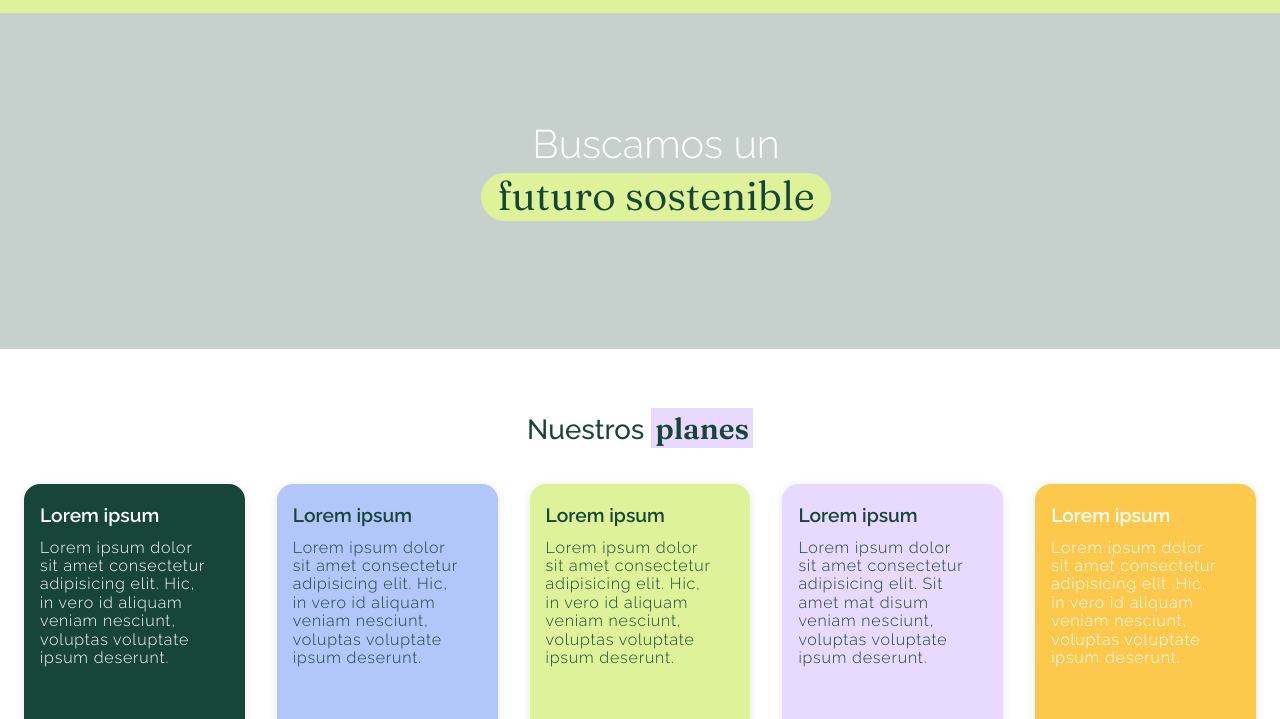
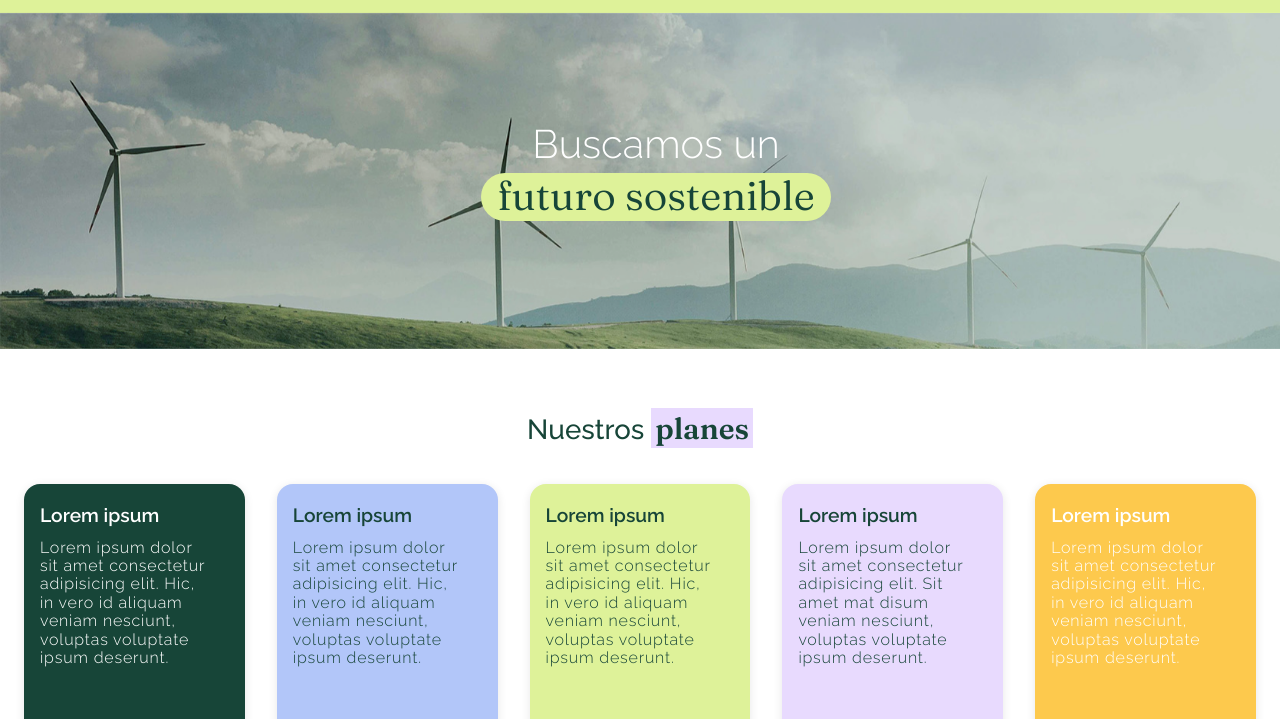
Before and after one commit to CifuMartinez/web-prueba, a plain HTML site: page index.html in a window 1280 px wide. Shown: the part 59-778 px from the top of the page. Drawn offline with Linux system fonts and the light colour scheme; the site is published under a folder, as on GitHub Pages, so addresses that start at the root find nothing; files whose address does not match are found by name.

Commit message:
cambio localizacion imagen

```diff
--- a/index.processed.css
+++ b/index.processed.css
@@ -196,7 +196,7 @@ div.iso-rotate{
   /* background-image: url(/img/foto-header.jpg);
   background-size: cover;
   background-position: center; */
-  background-image: url(/img/foto-header.jpg);
+  background-image: url(img/foto-header.jpg);
   background-repeat: no-repeat;
   background-size: cover;
   background-position: top;
```
